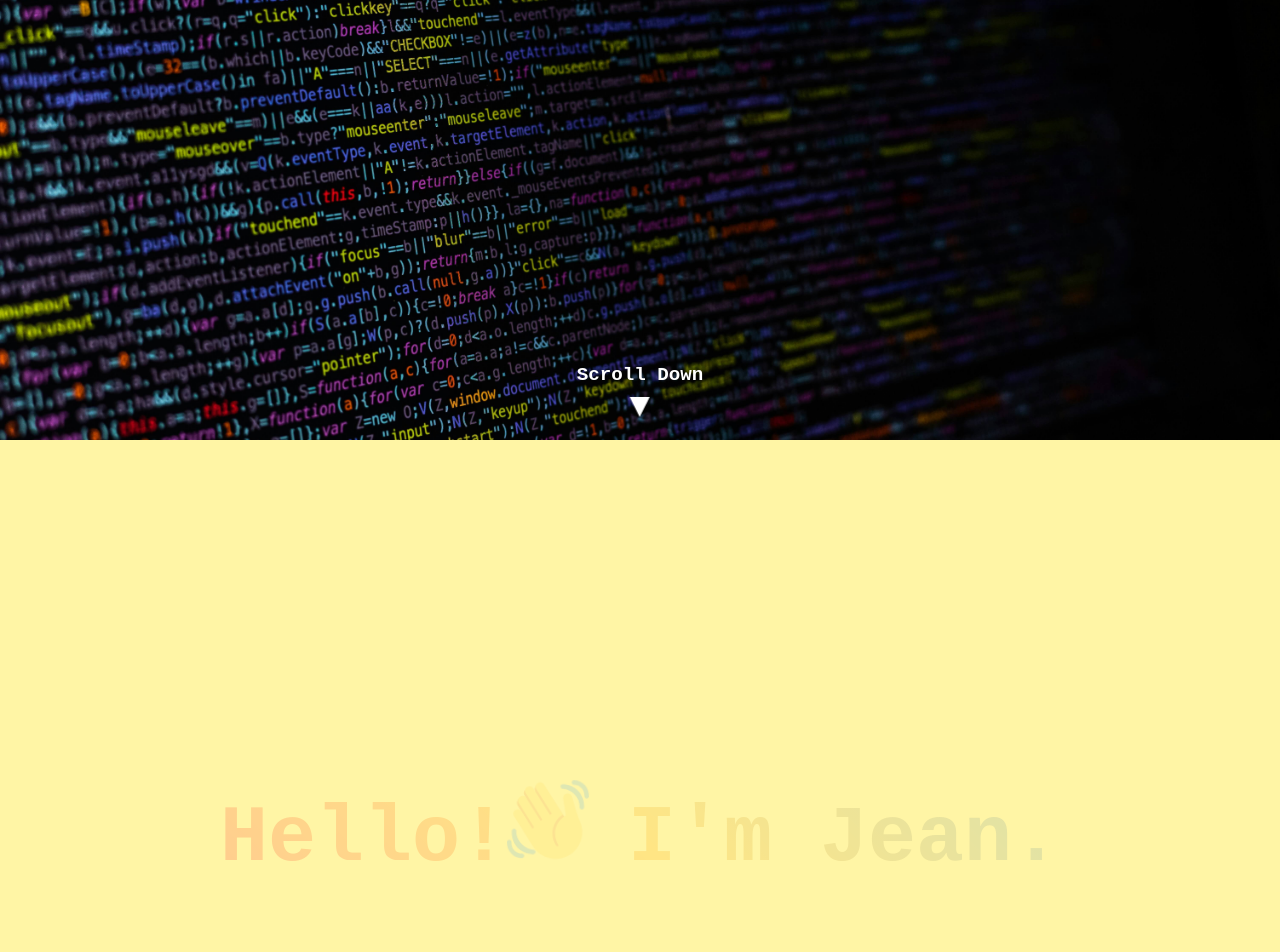
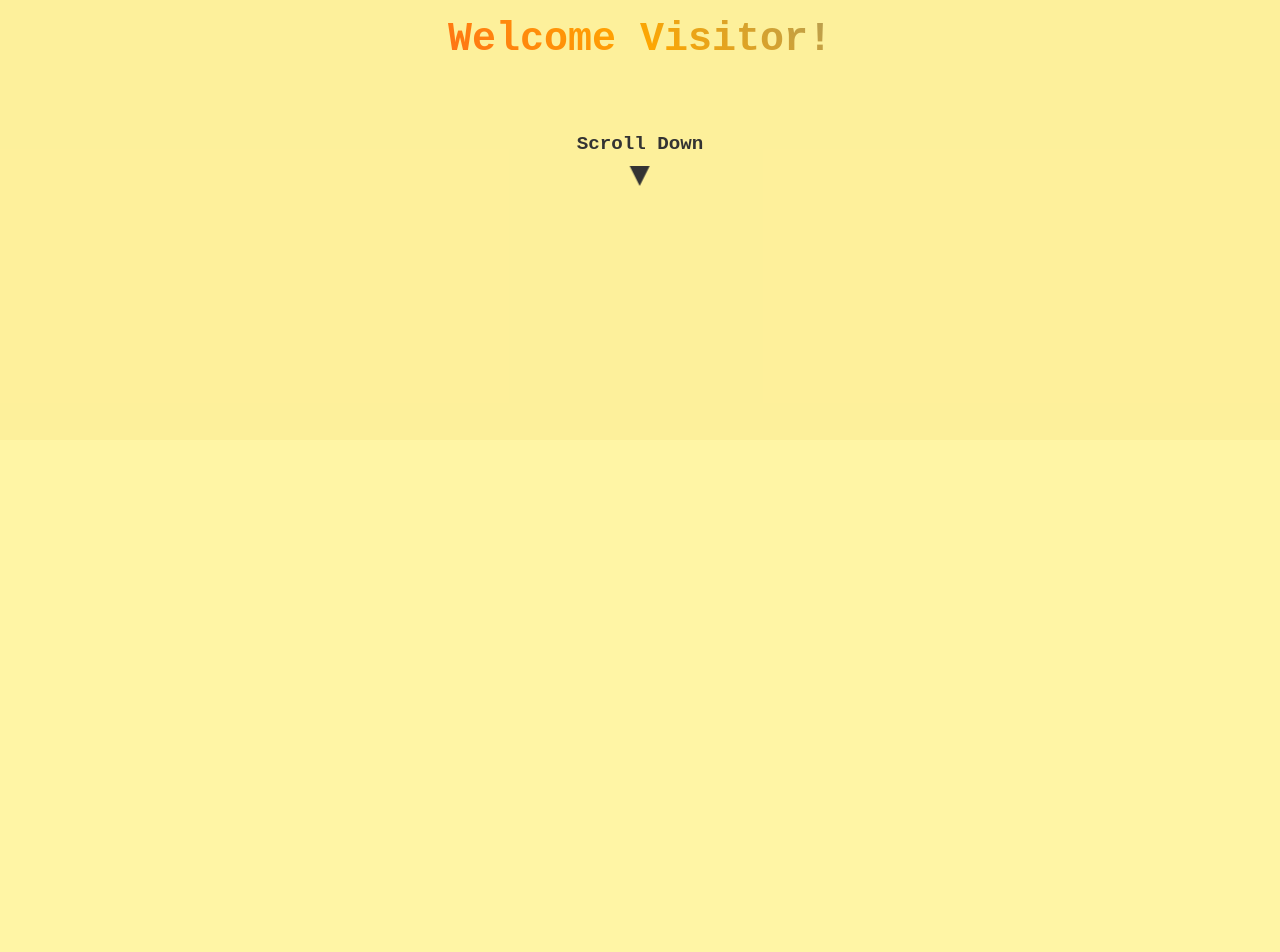
Before and after one commit to janejanejane/jean-site, a React (Vite) app: page / in a window 1280 px wide. Shown: the part 360-1312 px from the top of the page. Built offline with nearby package versions, Linux system fonts and the light colour scheme.

Commit message:
Adjust section background is gsap

```diff
--- a/package.json
+++ b/package.json
@@ -7,8 +7,10 @@
   },
   "devDependencies": {
     "@parcel/transformer-sass": "2.13.3",
+    "autoprefixer": "^10.4.20",
     "buffer": "^5.5.0||^6.0.0",
     "parcel": "^2.13.2",
+    "postcss": "^8.5.1",
     "process": "^0.11.10",
     "svgo": "^3"
   },
--- a/src/pages/Intro.js
+++ b/src/pages/Intro.js
@@ -11,57 +11,90 @@ export function Intro() {
     useGSAP(() => {
         const intros = gsap.utils.toArray('.intro');
 
-        intros.forEach((intro) => {
-            gsap.fromTo(
+        gsap.from('.welcome', {
+            scale: 3,
+            opacity: 0.2,
+            duration: 1,
+            ease: 'power4.out'
+        })
+
+        intros.forEach((intro, index) => {
+            gsap.from(
                 intro, // target
                 {
-                    scale: 2, // fromVars
-                    opacity: 0.2,
-                },
-                {
-                    scale: 1, // toVars
-                    opacity: 1,
-                    duration: 2,
+                    opacity: 0.2, // toVars
+                    duration: 3,
+                    ease: 'power4.out',
+                    x: index % 2 === 0 ? '-100vw' : '100vw',
                     scrollTrigger: {
                         trigger: intro,
-                        start: "top 75%",
-                        end: "top 20%",
+                        start: 'top 75%',
+                        end: 'top 50%',
                         scrub: 0.5,
+                        once: true,
                         // markers: true,
                     }
                 }
             )
+        });
+
+
+        const section = gsap.utils.toArray('.section');
+
+        const generateColor = (index) => {
+            const lightness = 82 +index * 3;
+            return `hsl(53, 100%, ${lightness}%)`;
+        };
+
+        section.forEach((sec, index) => {
+            gsap.to(sec, {
+                backgroundColor: generateColor(index),
+                scrollTrigger: {
+                    trigger: sec,
+                    start: "top 99%",
+                    end: "bottom 80%",
+                    scrub: true,
+                  },
+            });
         });
     });
 
     return (
         <>
             <div className="section">
-                <div className="hero-image">
-                    <small>
-                        <p>Photo by <a href="https://unsplash.com/@mitchel3uo?utm_content=creditCopyText&utm_medium=referral&utm_source=unsplash">Mitchell Luo</a> on <a href="https://unsplash.com/photos/black-and-white-striped-textile-FWoq_ldWlNQ?utm_content=creditCopyText&utm_medium=referral&utm_source=unsplash">Unsplash</a></p>
-                    </small>
-                    <div className="scroll-text">
-                        Scroll Down
+                <div className="welcome">
+                    <div>
+                        <p>Welcome Visitor!</p>
+                    </div>
+                    <div className="scroll-prompt">
+                        <p>Scroll Down</p>
                         <div className="arrow-down"></div>
                     </div>
                 </div>
             </div>
             <div className="section">
                 <div className="intro">
-                    <div>Hello!
-                        <div className="waving-hand">
-                            <img src={handWave} alt="hand waving" />
-                        </div>
+                    <div>
+                        <p>Hello!
+                            <span className="waving-hand">
+                                <img src={handWave} alt="hand waving" />
+                            </span>
+                        </p>
                     </div>
-                    <div>I'm Jean.</div>
+                    <div>
+                        <p>I'm Jean.</p>
+                    </div>
                 </div>
             </div>
             <div className="section">
-                <div className="intro">I'm a Software Developer.</div>
+                <div className="intro">
+                    <p>A Software Developer.</p>
+                </div>
             </div>
             <div className="section">
-                <div className="intro">Thank's for dropping by.</div>
+                <div className="intro">
+                    <p>Choose a joke or quote below.</p>
+                </div>
             </div>
         </>
     );
--- a/src/scss/base/_globals.scss
+++ b/src/scss/base/_globals.scss
@@ -13,7 +13,6 @@ body {
     /* Dark mode background color */
     @media (prefers-color-scheme: dark) {
         color: white;
-        background-color: $dark-charcoal;
     }
 }
 
--- a/src/scss/components/_intro.scss
+++ b/src/scss/components/_intro.scss
@@ -11,7 +11,35 @@
 
 .content {
     .section {
-        .intro {
+
+        .welcome {
+            width: 100%;
+            justify-content: center;
+            align-items: center;
+            background-color: $creamy-yellow;
+
+            .scroll-prompt {
+                color: $onyx;
+                font-size: 1.2rem;
+                position: absolute;
+                top: 120px;
+                left: 50%;
+                transform: translateX(-50%);
+
+                .arrow-down {
+                    position: relative;
+                    margin: 0 auto;
+                    width: 0;
+                    height: 0;
+                    border-left: 10px solid transparent;
+                    border-right: 10px solid transparent;
+                    border-top: 20px solid $onyx;
+                    animation: bounce 1.5s infinite;
+                }
+            }
+        }
+
+        .intro, .welcome {
             display: flex;
             background: linear-gradient(45deg, $vivid-red, $gold, $dodger-blue);
             background-clip: text;
@@ -27,7 +55,7 @@
             .waving-hand {
                 display: inline-block;
                 animation: wave 1.2s infinite ease-in-out; /* Infinite wave animation */
-                padding-right: 20px;
+                padding: 0 15px;
             }
         }
     }
--- a/src/scss/utilities/_variables.scss
+++ b/src/scss/utilities/_variables.scss
@@ -12,3 +12,4 @@ $near-white: #f9f9f9;
 $onyx: #333333;
 $vivid-pink: #ff3366;
 $vivid-red: #ff0047;
+$white: #ffffff;
```
Also changed, not shown: postcssrc.json (added, +7 -0 lines), 1 other file (tests, documents, lock files or other folders).
